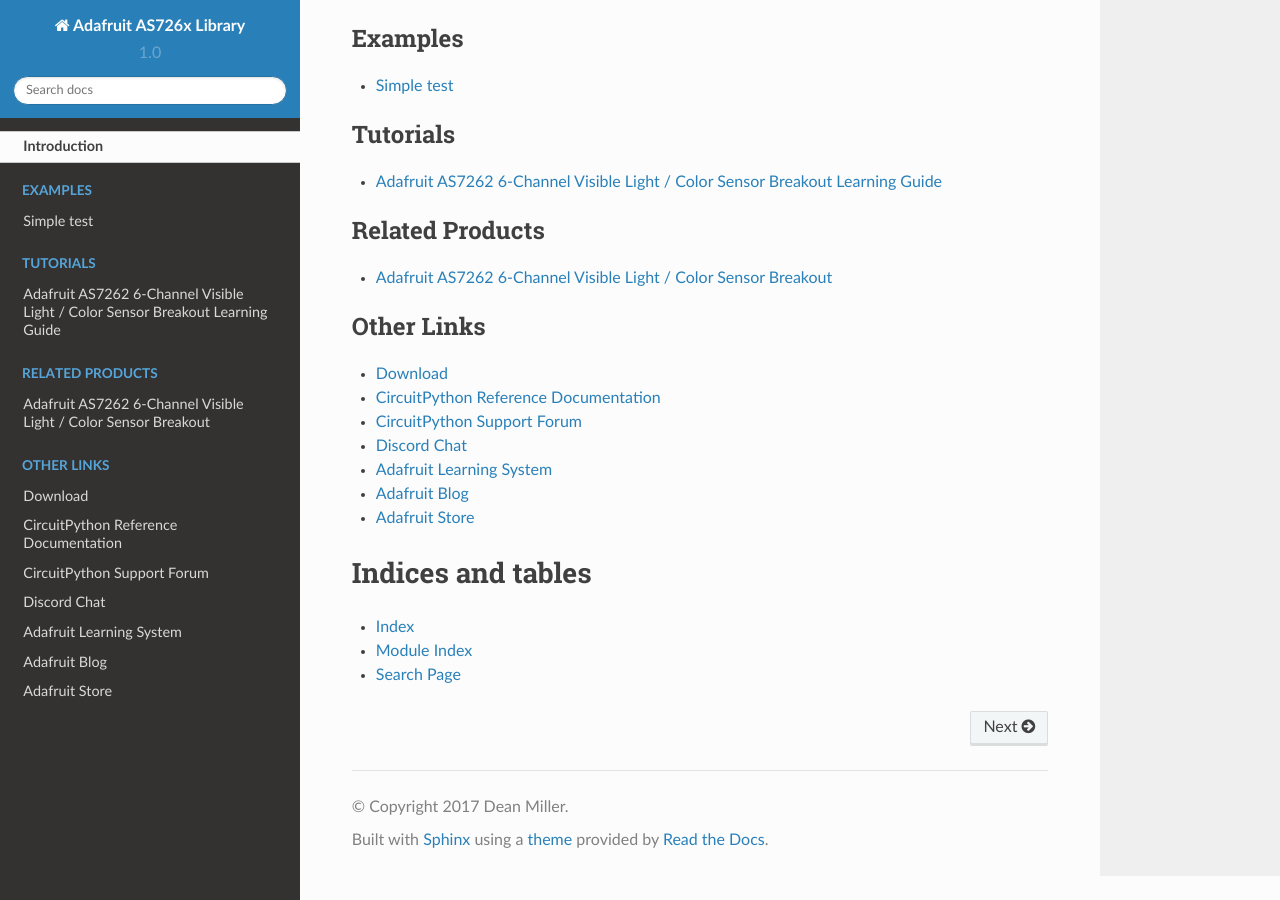
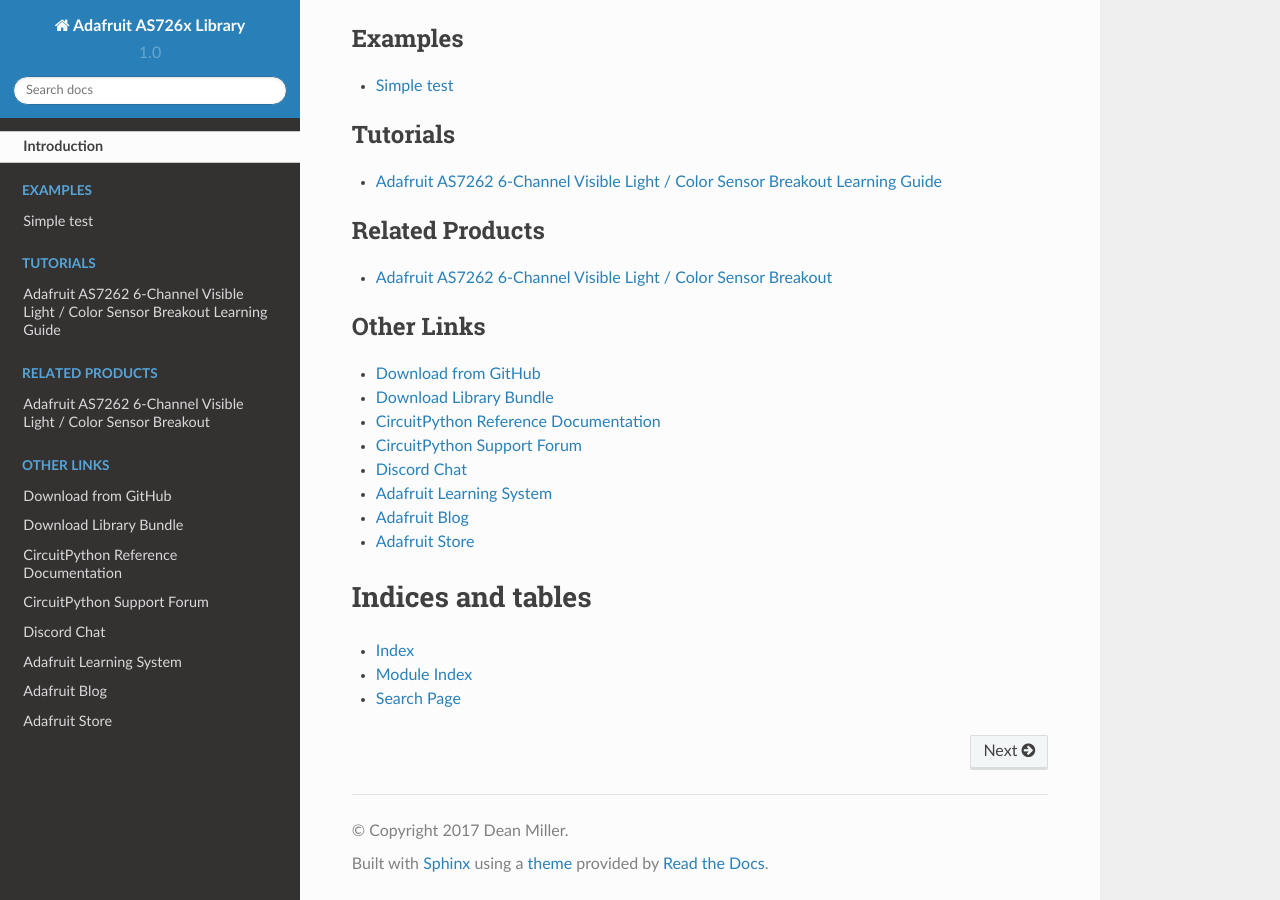
Before and after one commit to adafruit/Adafruit_CircuitPython_AS726x, a Sphinx documentation site: the page built from docs/index.rst, in a window 1280 px wide and 900 px high, scrolled down 1329 px. Built offline with Sphinx 7.4.7 and the Read the Docs theme 2.0.0, drawn with Linux system fonts in a browser that asks for light colours.

Commit message:
Added cp.org link to index.rst

```diff
--- a/docs/index.rst
+++ b/docs/index.rst
@@ -33,7 +33,8 @@
 .. toctree::
     :caption: Other Links
 
-    Download <https://github.com/adafruit/adafruit_CircuitPython_AS726x/releases/latest>
+    Download from GitHub <https://github.com/adafruit/adafruit_CircuitPython_AS726x/releases/latest>
+    Download Library Bundle <https://circuitpython.org/libraries>
     CircuitPython Reference Documentation <https://docs.circuitpython.org>
     CircuitPython Support Forum <https://forums.adafruit.com/viewforum.php?f=60>
     Discord Chat <https://adafru.it/discord>
```
